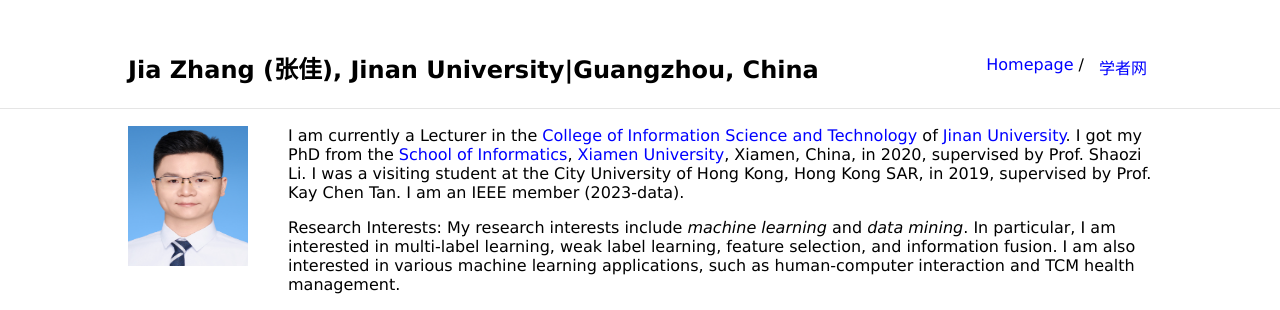
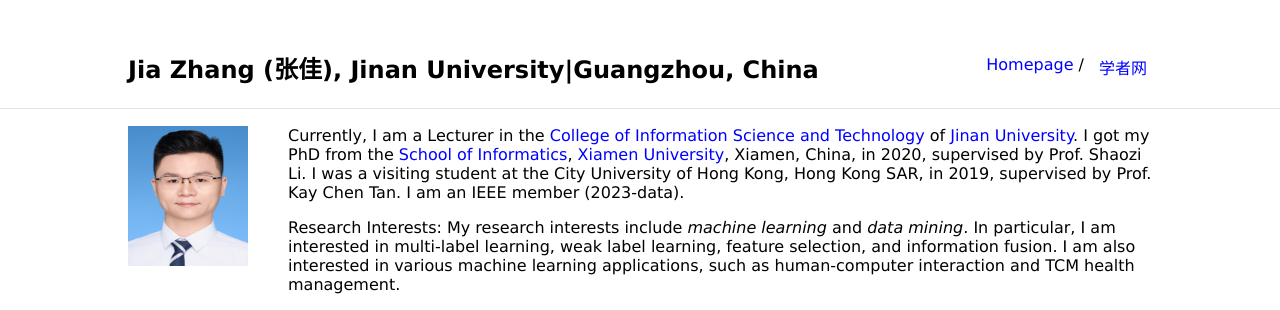
Before and after one commit to jiazhang-ml/jiazhang-ml.github.io, a Jekyll site: the page built from index.md, in a window 1280 px wide. Shown: the top 310 px of the page. Built offline with Jekyll 4.4.1, drawn with Linux system fonts in a browser that asks for light colours.

```diff
--- a/index.md
+++ b/index.md
@@ -5,7 +5,7 @@ layout: default
 
 <img class="profile-picture" src="jiazhang.jpg">
 
-I am currently a Lecturer in the [College of Information Science and Technology](https://xxxy.jnu.edu.cn/main.htm) of [Jinan University](https://www.jnu.edu.cn/). I got my PhD from the [School of Informatics](https://informatics.xmu.edu.cn/), [Xiamen University](https://www.xmu.edu.cn/), Xiamen, China, in 2020, supervised by Prof. Shaozi Li. I was a visiting student at the City University of Hong Kong, Hong Kong SAR, in 2019, supervised by Prof. Kay Chen Tan. I am an IEEE member (2023-data).
+Currently, I am a Lecturer in the [College of Information Science and Technology](https://xxxy.jnu.edu.cn/main.htm) of [Jinan University](https://www.jnu.edu.cn/). I got my PhD from the [School of Informatics](https://informatics.xmu.edu.cn/), [Xiamen University](https://www.xmu.edu.cn/), Xiamen, China, in 2020, supervised by Prof. Shaozi Li. I was a visiting student at the City University of Hong Kong, Hong Kong SAR, in 2019, supervised by Prof. Kay Chen Tan. I am an IEEE member (2023-data).
 
 Research Interests: My research interests include *machine learning* and *data mining*. In particular, I am interested in multi-label learning, weak label learning, feature selection, and information fusion. I am also interested in various machine learning applications, such as human-computer interaction and TCM health management.
 
```
